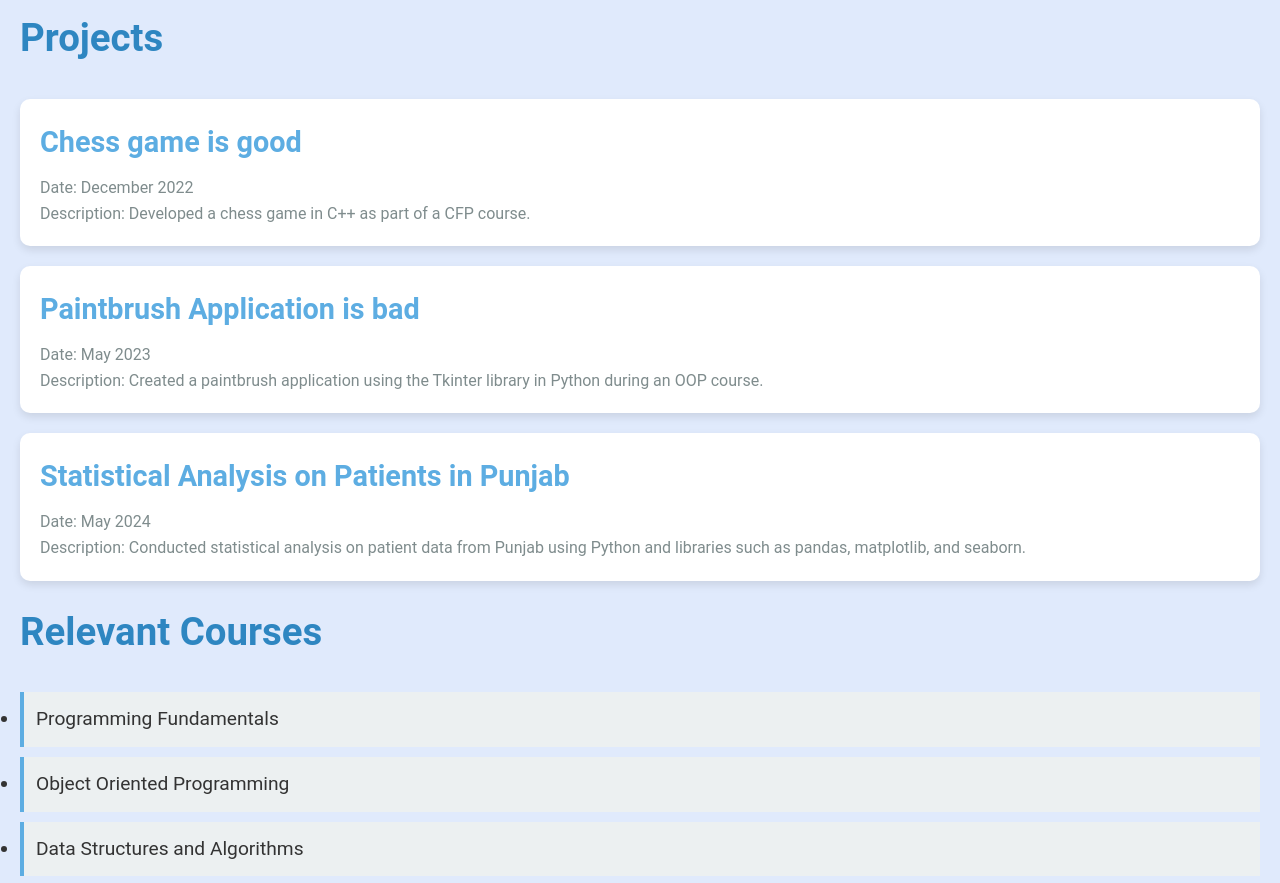
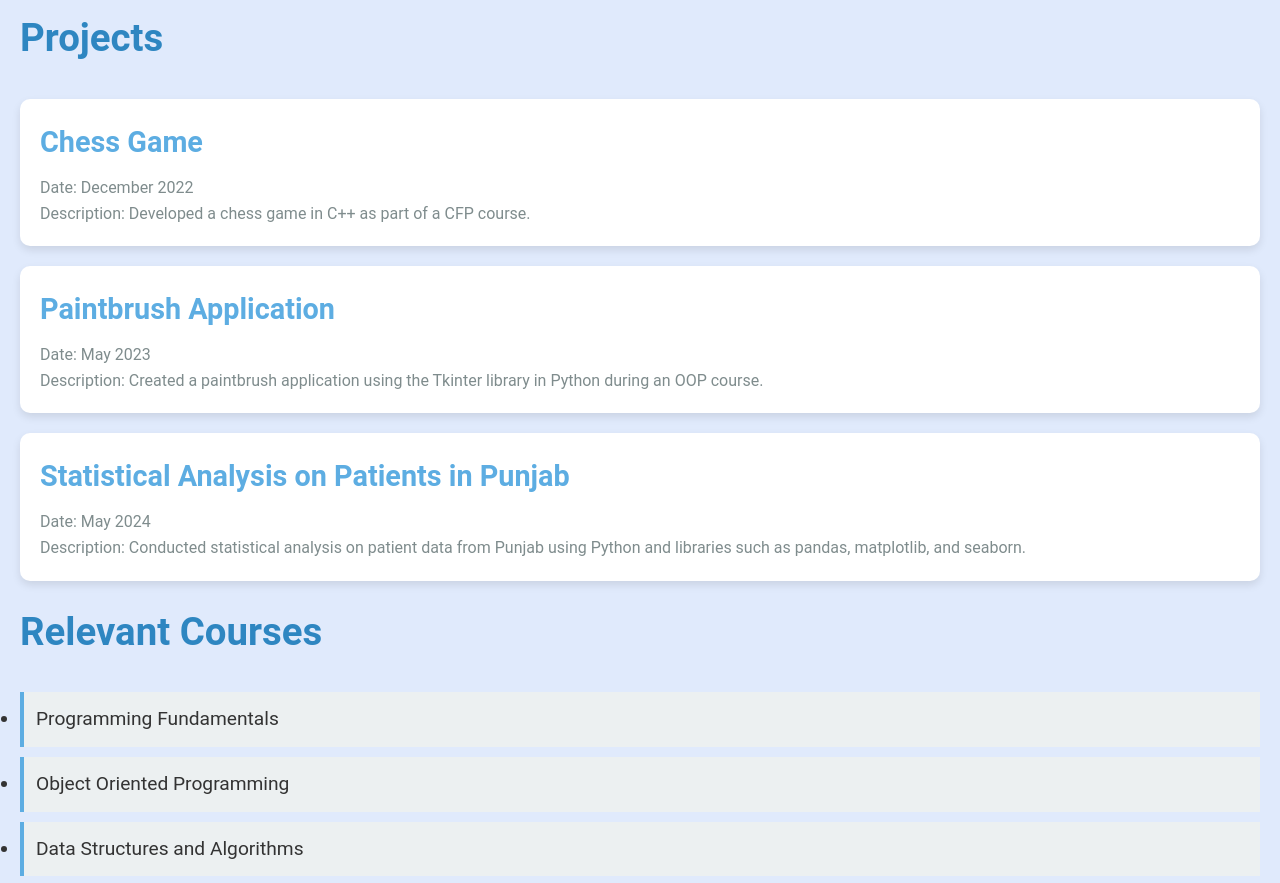
Before and after one commit to Muhammad-Hassan123/Bscs22140, a plain HTML site: page index.html in a window 1280 px wide. Shown: the part 1215-2098 px from the top of the page. Drawn offline with Linux system fonts and the light colour scheme.

Commit message:
third commit

```diff
--- a/index.html
+++ b/index.html
@@ -59,12 +59,12 @@
         <section id="projects">
             <h1>Projects</h1>
             <article>
-                <h2>Chess game is good</h2>
+                <h2>Chess Game</h2>
                 <p>Date: December 2022</p>
                 <p>Description: Developed a chess game in C++ as part of a CFP course.</p>
             </article>
             <article>
-                <h2>Paintbrush Application is bad</h2>
+                <h2>Paintbrush Application</h2>
                 <p>Date: May 2023</p>
                 <p>Description: Created a paintbrush application using the Tkinter library in Python during an OOP course.</p>
             </article>
```
